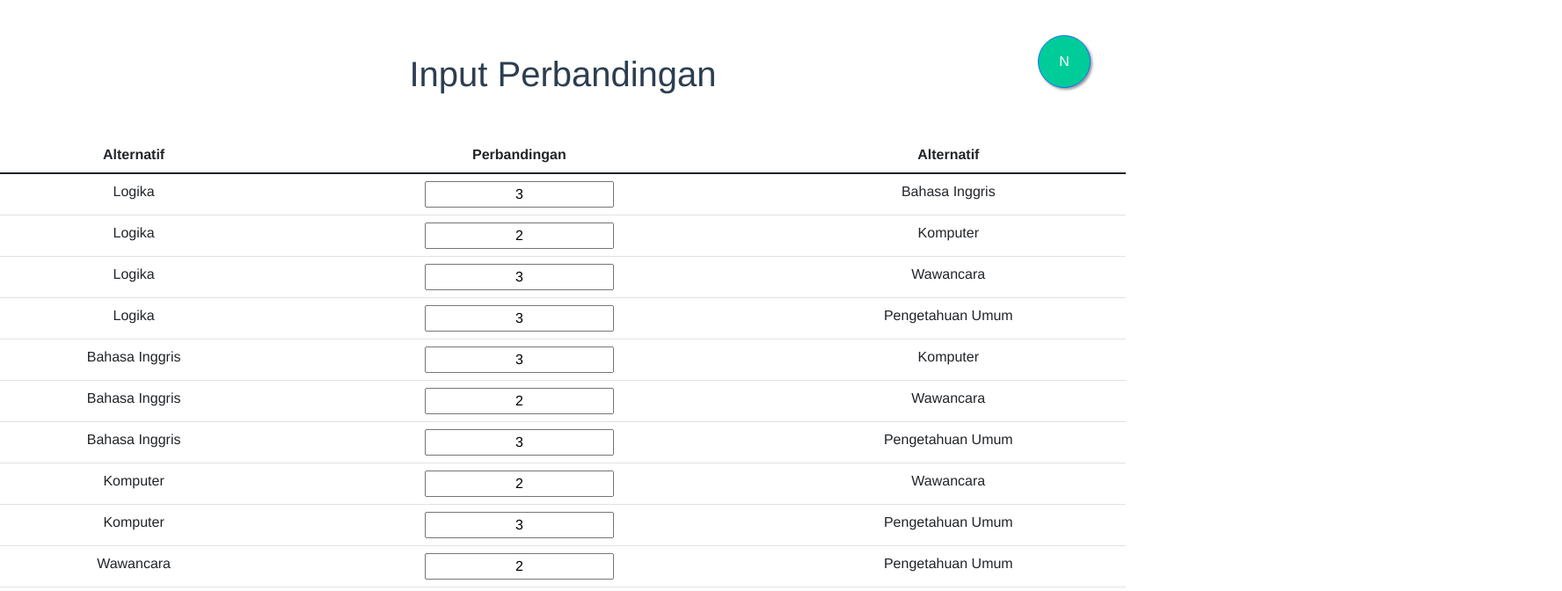
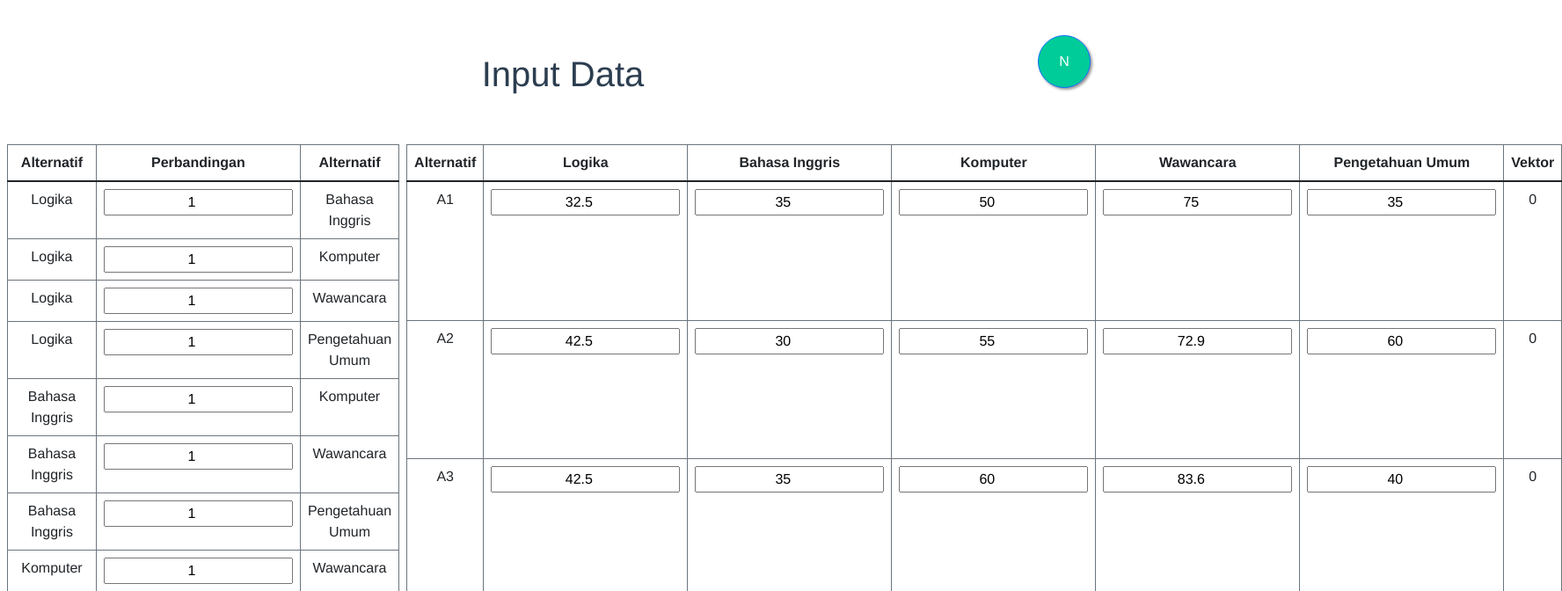
Before and after one commit to imfariz/imfariz.github.io, a Vue app: page / in a window 1280 px wide. Shown: the top 672 px of the page at 88% size, 1776 px wide, since content can reach past the window. Built offline with nearby package versions, Linux system fonts and the light colour scheme.

Commit message:
Add manual alternatif data input

```diff
--- a/src/components/DataModel.vue
+++ b/src/components/DataModel.vue
@@ -1,7 +1,9 @@
 <template>
     <div>
-        <h1>Input Perbandingan</h1>
-        <table class="table mt-5 mb-5">
+        <h1>Input Data</h1>
+        <div class="input">
+            <!-- <h1>Input Perbandingan</h1> -->
+            <table class="table mt-5 mb-5 mx-2 table-bordered border-secondary w-45">
                 <thead>
                     <tr>
                         <th>Alternatif</th>
@@ -12,77 +14,84 @@
                 <tbody>
                     <tr>
                         <td>Logika</td>
-                    <td><input type="text" style="text-align: center" v-model="this.kriteria[0].wt[1]"></td>
+                        <td><input type="number" style="text-align: center" v-model="this.kriteria[0].wt[1]"></td>
                         <td>Bahasa Inggris</td>
                     </tr>
                     <tr>
                         <td>Logika</td>
-                    <td><input type="text" style="text-align: center" v-model="this.kriteria[0].wt[2]"></td>
+                        <td><input type="number" style="text-align: center" v-model="this.kriteria[0].wt[2]"></td>
                         <td>Komputer</td>
                     </tr>
                     <tr>
                         <td>Logika</td>
-                    <td><input type="text" style="text-align: center" v-model="this.kriteria[0].wt[3]"></td>
+                        <td><input type="number" style="text-align: center" v-model="this.kriteria[0].wt[3]"></td>
                         <td>Wawancara</td>
                     </tr>
                     <tr>
                         <td>Logika</td>
-                    <td><input type="text" style="text-align: center" v-model="this.kriteria[0].wt[4]"></td>
+                        <td><input type="number" style="text-align: center" v-model="this.kriteria[0].wt[4]"></td>
                         <td>Pengetahuan Umum</td>
                     </tr>
                     <tr>
                         <td>Bahasa Inggris</td>
-                    <td><input type="text" style="text-align: center" v-model="this.kriteria[1].wt[2]"></td>
+                        <td><input type="number" style="text-align: center" v-model="this.kriteria[1].wt[2]"></td>
                         <td>Komputer</td>
                     </tr>
                     <tr>
                         <td>Bahasa Inggris</td>
-                    <td><input type="text" style="text-align: center" v-model="this.kriteria[1].wt[3]"></td>
+                        <td><input type="number" style="text-align: center" v-model="this.kriteria[1].wt[3]"></td>
                         <td>Wawancara</td>
                     </tr>
                     <tr>
                         <td>Bahasa Inggris</td>
-                    <td><input type="text" style="text-align: center" v-model="this.kriteria[1].wt[4]"></td>
+                        <td><input type="number" style="text-align: center" v-model="this.kriteria[1].wt[4]"></td>
                         <td>Pengetahuan Umum</td>
                     </tr>
                     <tr>
                         <td>Komputer</td>
-                    <td><input type="text" style="text-align: center" v-model="this.kriteria[2].wt[3]"></td>
+                        <td><input type="number" style="text-align: center" v-model="this.kriteria[2].wt[3]"></td>
                         <td>Wawancara</td>
                     </tr>
                     <tr>
                         <td>Komputer</td>
-                    <td><input type="text" style="text-align: center" v-model="this.kriteria[2].wt[4]"></td>
+                        <td><input type="number" style="text-align: center" v-model="this.kriteria[2].wt[4]"></td>
                         <td>Pengetahuan Umum</td>
                     </tr>
                     <tr>
                         <td>Wawancara</td>
-                    <td><input type="text" style="text-align: center" v-model="this.kriteria[3].wt[4]"></td>
+                        <td><input type="number" style="text-align: center" v-model="this.kriteria[3].wt[4]"></td>
                         <td>Pengetahuan Umum</td>
                     </tr>
                 </tbody>
             </table>
 
-        <!-- <h1>Metode AHP</h1>
-        <table class="table mt-5 mb-5">
+            <!-- <h1>Data Calon Mahasiswa</h1> -->
+            <table class="table table-stripped mt-5 table-bordered border-secondary w-55">
                 <thead>
                     <tr>
                         <th>Alternatif</th>
-                    <th>Prioritas</th>
-                    <th>Bobot</th>
+                        <th v-for="a in kriteria" :key="a">
+                            {{ a.nama }}
+                        </th>
+                        <th>Vektor</th>
                     </tr>
                 </thead>
                 <tbody>
-                <tr v-for="(k, index) in kriteria" :key="k">
-                    <td v-text="k.nama"></td>
-                    <td><input type="text" style="border: none; text-align: center" v-model="kriteria[index].prioritas"></td>
-                    <td v-text="k.eigen"></td>
+                    <tr v-for="(x, index) in alt" :key="x">
+                        <td>A{{ index +1 }}</td>
+                        <td><input type="number" style="text-align: center" v-model="x.lm"></td>
+                        <td><input type="number" style="text-align: center" v-model="x.bi"></td>
+                        <td><input type="number" style="text-align: center" v-model="x.kp"></td>
+                        <td><input type="number" style="text-align: center" v-model="x.wc"></td>
+                        <td><input type="number" style="text-align: center" v-model="x.pu"></td>
+                        <td v-text="x.v"></td>
                     </tr>
                 </tbody>
-        </table> -->
+            </table>
+        </div>
 
          <h1 class="mt-5">Perbandingan Prioritas</h1>
-        <table class="table table-stripped mt-5">
+            <table class="table table-stripped mt-5 mx-2 table-bordered border-secondary">
                 <thead>
                     <tr>
                         <th>Alternatif</th>
@@ -126,6 +135,25 @@
                     </tr>
                 </tbody>
             </table>
+
+        <!-- <h1>Metode AHP</h1>
+        <table class="table mt-5 mb-5">
+            <thead>
+                <tr>
+                    <th>Alternatif</th>
+                    <th>Prioritas</th>
+                    <th>Bobot</th>
+                </tr>
+            </thead>
+            <tbody>
+                <tr v-for="(k, index) in kriteria" :key="k">
+                    <td v-text="k.nama"></td>
+                    <td><input type="text" style="border: none; text-align: center" v-model="kriteria[index].prioritas"></td>
+                    <td v-text="k.eigen"></td>
+                </tr>
+            </tbody>
+        </table> -->
+
         <button class="btn btn-primary float" @click="normalize">
             N
         </button>
@@ -192,29 +220,6 @@
         <h1>Nilai Consistency Rate adalah {{ cr }}</h1>
         <h1>Bobot Prioritas {{ consistent }}</h1> -->
 
-        <h1>Data Calon Mahasiswa</h1>
-        <table class="table table-stripped mt-5">
-            <thead>
-                <tr>
-                    <th>Alternatif</th>
-                    <th v-for="a in kriteria" :key="a">
-                        {{ a.nama }}
-                    </th>
-                    <th>Vektor</th>
-                </tr>
-            </thead>
-            <tbody>
-                <tr v-for="(x, index) in alt" :key="x">
-                    <td>A{{ index +1 }}</td>
-                    <td v-text="x.lm"></td>
-                    <td v-text="x.bi"></td>
-                    <td v-text="x.kp"></td>
-                    <td v-text="x.wc"></td>
-                    <td v-text="x.pu"></td>
-                    <td v-text="x.v"></td>
-                </tr>
-            </tbody>
-        </table>
     </div>
 </template>
 
@@ -293,8 +298,7 @@ export default {
                 {
                     nama: 'Logika',
                     prioritas: 1,
-                    wt: [1, 3, 2, 3, 3],
-                    wt2: [],
+                    wt: [1, 1, 1, 1, 1],
                     nm: [],
                     eigen: 0,
                     nEigen: [],
@@ -304,8 +308,7 @@ export default {
                 {
                     nama: 'Bahasa Inggris',
                     prioritas: 3,
-                    wt: [0.33, 1, 3, 2, 3],
-                    wt2: [],
+                    wt: [1, 1, 1, 1, 1],
                     nm: [],
                     eigen: 0,
                     nEigen: [],
@@ -315,8 +318,7 @@ export default {
                 {
                     nama: 'Komputer',
                     prioritas: 2,
-                    wt: [0.5, 0.33, 1, 2, 3],
-                    wt2: [],
+                    wt: [1, 1, 1, 1, 1],
                     nm: [],
                     eigen: 0,
                     nEigen: [],
@@ -326,8 +328,7 @@ export default {
                 {
                     nama: 'Wawancara',
                     prioritas: 3,
-                    wt: [0.33, 0.5, 0.5, 1, 2],
-                    wt2: [],
+                    wt: [1, 1, 1, 1, 1],
                     nm: [],
                     eigen: 0,
                     nEigen: [],
@@ -337,8 +338,7 @@ export default {
                 {
                     nama: 'Pengetahuan Umum',
                     prioritas: 3,
-                    wt: [0.33, 0.33, 0.33,  0.5, 1],
-                    wt2: [],
+                    wt: [1, 1, 1, 1, 1],
                     nm: [],
                     eigen: 0,
                     nEigen: [],
@@ -414,14 +414,14 @@ export default {
             this.comparison()
             const reducer = (pr, cr) => pr + cr;
 
-            for(let x=0; x<this.kriteria.length;x++) {
-                let i = this.kriteria[x].prioritas
-                for(let y=0; y<this.kriteria.length;y++) {
-                    this.kriteria[y].wt2.push(i/this.kriteria[y].prioritas)
-                }
-            }
+            console.log(this.kriteria[0].wt)
 
-            console.log(this.kriteria[0].wt)
+            // for(let x=0; x<this.kriteria.length;x++) {
+            //     let i = this.kriteria[x].prioritas
+            //     for(let y=0; y<this.kriteria.length;y++) {
+            //         this.kriteria[y].wt.push(i/this.kriteria[y].prioritas)
+            //     }
+            // }
 
             // let wt = []
             // for(let i=0; i<this.kriteria.length; i++) {
@@ -483,7 +483,7 @@ export default {
 </script>
 
 <style scoped>
-    .float{
+    .float  {
         position:fixed;
         width:60px;
         height:60px;
@@ -495,4 +495,8 @@ export default {
         text-align:center;
         box-shadow: 2px 2px 3px #999;
     }
+    .input {
+        display: flex;
+        justify-content: space-between;
+    }
 </style>
```
Lines whose indentation alone changed are shown as unchanged.
